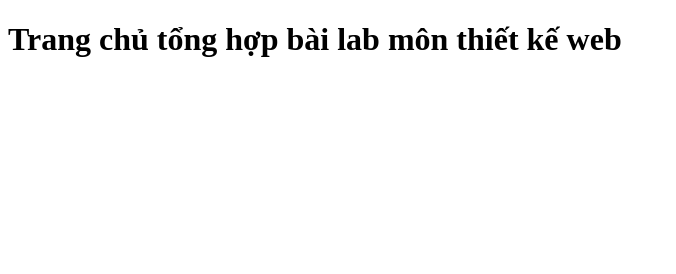
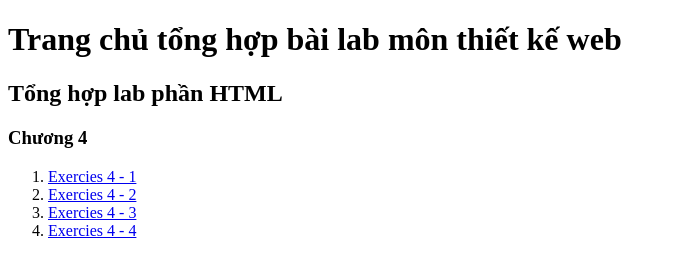
Before and after one commit to ThanLuan1813758/ThanLuan1813758.github.io, a plain HTML site: page index.html in a window 1280 px wide. Shown: the whole page, without its empty margins (0-676 px from the left). Drawn offline with Linux system fonts and the light colour scheme.

Commit message:
Test bài tập 4 - 1

```diff
--- a/index.html
+++ b/index.html
@@ -7,5 +7,14 @@
 </head>
 <body>
     <h1>Trang chủ tổng hợp bài lab môn thiết kế web</h1>
+
+    <h2>Tổng hợp lab phần HTML</h2>
+    <h3>Chương 4</h3>
+    <ol>
+        <li><a href="labs/html/exercise.4-1/index.html"> Exercies 4 - 1 </a></li>
+        <li><a href="labs/html/exercise.4-2/index.html"> Exercies 4 - 2 </a></li>
+        <li><a href="labs/html/exercise.4-3/index.html"> Exercies 4 - 3 </a></li>
+        <li><a href="labs/html/exercise.4-4/index.html"> Exercies 4 - 4 </a></li>
+    </ol>
 </body>
 </html>
```
Also changed, not shown: labs/html/exercise.4-1/index.html (added, +11 -0 lines).
